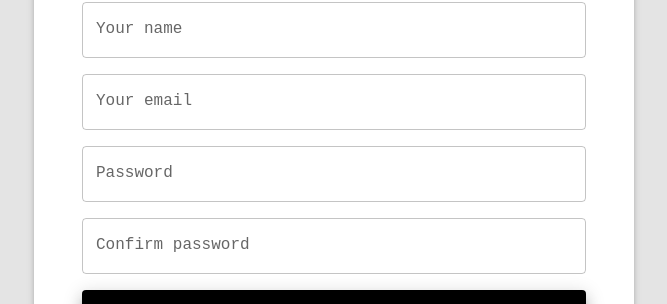
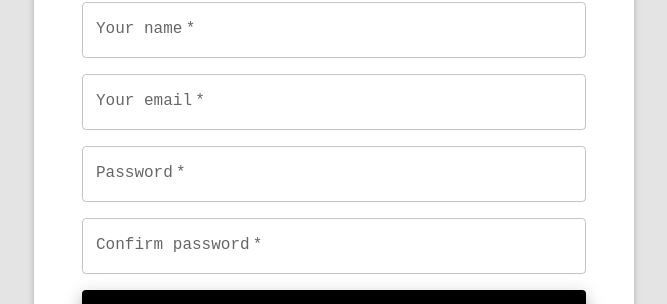
Before and after one commit to Sehbaz/full-stack-task, a React (Vite) app in the folder client/: page /register in a window 1280 px wide. Shown: the part 318-622 px from the top of the page, without its empty margins (306-973 px from the left). Built offline with nearby package versions, Linux system fonts and the light colour scheme.

Commit message:
feat:minor form validation added

```diff
--- a/client/src/pages/Login.tsx
+++ b/client/src/pages/Login.tsx
@@ -17,6 +17,8 @@ const Login = () => {
   const navigate = useNavigate();
 
   const [open, setOpen] = useState(false);
+  const [nameError, setNameError] = useState(false);
+  const [emailError, setEmailError] = useState(false);
 
   const [newPost, setNewPost] = useState({
     email: "",
@@ -66,18 +68,39 @@ const Login = () => {
           variant="outlined"
           fullWidth
           onChange={(e) => {
+            if (e.target.validity.valid) {
+              setEmailError(false);
+            } else {
+              setEmailError(true);
+            }
             setNewPost((prev) => ({ ...prev, email: e.target.value }));
           }}
+          error={emailError}
+          helperText={emailError ? "Please enter a valid email" : ""}
+          inputProps={{
+            type: "email",
+          }}
+          required
         />
         <TextField
           label="Password"
           type="password"
           aria-label="user-password"
           variant="outlined"
+          fullWidth
+          value={newPost.password}
           onChange={(e) => {
+            if (e.target.validity.valid) {
+              setNameError(false);
+            } else {
+              setNameError(true);
+            }
             setNewPost((prev) => ({ ...prev, password: e.target.value }));
           }}
-          fullWidth
+          error={nameError}
+          helperText={nameError ? "Password must be minimum 8 character" : ""}
+          inputProps={{ minLength: 8 }}
+          required
         />
 
         {!isLoading ? (
@@ -93,6 +116,7 @@ const Login = () => {
               color: "white",
             }}
             onClick={submitLogin}
+            disabled={emailError || nameError}
           >
             Log in
           </Button>
--- a/client/src/pages/Register.tsx
+++ b/client/src/pages/Register.tsx
@@ -21,10 +21,20 @@ const Register = () => {
     password: "",
     confirmPassword: "",
   });
+  const [nameError2, setNameError2] = useState(false);
+  const [nameError, setNameError] = useState(false);
+  const [emailError, setEmailError] = useState(false);
 
   const [customError, setCustomError] = useState("test notification");
 
   const submitRegister = async () => {
+    console.log(newPost);
+    if (newPost.confirmPassword !== newPost.password) {
+      setCustomError("Passwords do not match");
+      setOpen(true);
+      return;
+    }
+
     try {
       const response = await createUser(newPost).unwrap();
       localStorage.setItem("token", response.user.token);
@@ -44,7 +54,7 @@ const Register = () => {
     }
   };
 
-  const [createUser, { data, isLoading }] = useCreateUserMutation();
+  const [createUser, { isLoading }] = useCreateUserMutation();
 
   const navigate = useNavigate();
 
@@ -65,6 +75,7 @@ const Register = () => {
           onChange={(e) => {
             setNewPost((prev) => ({ ...prev, name: e.target.value }));
           }}
+          required
         />
         <TextField
           id="email"
@@ -73,8 +84,19 @@ const Register = () => {
           variant="outlined"
           fullWidth
           onChange={(e) => {
+            if (e.target.validity.valid) {
+              setEmailError(false);
+            } else {
+              setEmailError(true);
+            }
             setNewPost((prev) => ({ ...prev, email: e.target.value }));
           }}
+          error={emailError}
+          helperText={emailError ? "Please enter a valid email" : ""}
+          inputProps={{
+            type: "email",
+          }}
+          required
         />
         <TextField
           id="user-password"
@@ -83,9 +105,19 @@ const Register = () => {
           aria-label="user-password"
           variant="outlined"
           fullWidth
+          value={newPost.password}
           onChange={(e) => {
+            if (e.target.validity.valid) {
+              setNameError(false);
+            } else {
+              setNameError(true);
+            }
             setNewPost((prev) => ({ ...prev, password: e.target.value }));
           }}
+          error={nameError}
+          helperText={nameError ? "Password must be minimum 8 character" : ""}
+          inputProps={{ minLength: 8 }}
+          required
         />
         <TextField
           id="user-confirm-password"
@@ -94,12 +126,22 @@ const Register = () => {
           aria-label="user-confirm-password"
           variant="outlined"
           fullWidth
+          value={newPost.confirmPassword}
           onChange={(e) => {
+            if (e.target.validity.valid) {
+              setNameError2(false);
+            } else {
+              setNameError2(true);
+            }
             setNewPost((prev) => ({
               ...prev,
               confirmPassword: e.target.value,
             }));
           }}
+          error={nameError2}
+          helperText={nameError ? "Password must be minimum 8 character" : ""}
+          inputProps={{ minLength: 8 }}
+          required
         />
         {!isLoading ? (
           <Button
```
